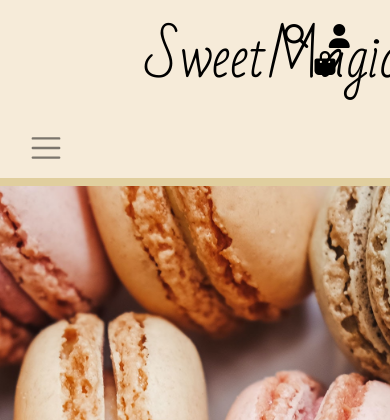
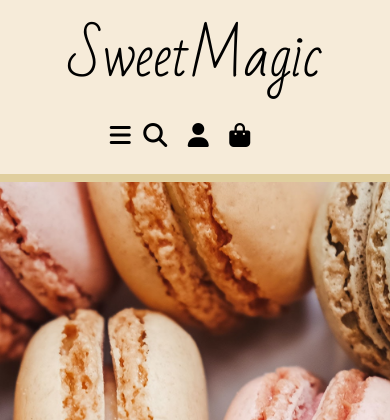
Before and after one commit to Code-Institute-Submissions/SweetMagic, a Django app: page / in a window 390 px wide. Shown: the top 420 px of that part. Run offline with Django 3.2, Linux system fonts and the light colour scheme; the visitor is signed in with stand-in values (Sample User, id 1); the page is wider than the window, and the part outside it is not shown; some libraries are stand-ins or nearby versions; some web fonts are replaced.

Commit message:
Styled header on smaller screens

```diff
--- a/static/css/base.css
+++ b/static/css/base.css
@@ -52,15 +52,12 @@ a:hover {
 
 .navbar-toggler {
     border: none;
+    color: #000 !important;
+    padding: 0;
 }
 
 /* Icons */
 
-.navbar-toggler-icon {
-    color: #000 !important;
-    font-size: 1.5rem;
-}
-
 .my-icon {
     font-size: 1.5rem;
 }
--- a/templates/base.html
+++ b/templates/base.html
@@ -28,12 +28,12 @@
     <!-- Header -->
         <header class="container-fluid sticky-top header-color">
             <div class="row h-100 justify-content-end align-items-center py-4">
-                <div class="col-4 text-center">
+                <div class="col-12 col-md-4 p-0 text-center">
                     <a href="{% url 'home' %}">
                         <h1 class="logo my-auto">SweetMagic</h1>
                     </a>
                 </div>
-                <div class="col-4 text-center">
+                <div class="col-md-4 d-none d-md-inline p-0 text-center">
                     <ul class="list-inline list-unstyled h-100">
                         <li class="list-inline-item mr-3 dropdown">
                             <a href="#" id="search" data-toggle="dropdown" aria-haspopup="true" aria-expanded="false">
@@ -65,9 +65,42 @@
             </div>
             <div class="row h-100 align-items-center">
                 <nav class="navbar navbar-expand-md navbar-light w-100">
-                    <button class="navbar-toggler" type="button" data-toggle="collapse" data-target="#my-nav" aria-controls="my-nav" aria-expanded="false" aria-label="Toggle navigation">
-                        <span class="navbar-toggler-icon"></span>
-                    </button>
+                    <div class="row w-100 d-inline d-md-none nav-small-screen">
+                        <div class="p-0 text-center">
+                            <ul class="list-inline list-unstyled h-100">
+                                <li class="list-inline-item">
+                                    <button class="navbar-toggler" type="button" data-toggle="collapse" data-target="#my-nav" aria-controls="my-nav" aria-expanded="false" aria-label="Toggle navigation">
+                                        <span><i class="fas fa-bars my-icon"></i></span>
+                                    </button>
+                                </li>
+                                <li class="list-inline-item mr-3 dropdown">
+                                    <a href="#" id="small-search" data-toggle="dropdown" aria-haspopup="true" aria-expanded="false">
+                                        <i class="fas fa-search my-icon"></i>
+                                    </a>
+                                    <div class="dropdown-menu border-0" aria-labelledby="small-search">                              </div>
+                                </li>
+                                <li class="list-inline-item mr-3 dropdown">
+                                    <a href="#" id="small-user" data-toggle="dropdown" aria-haspopup="true" aria-expanded="false">
+                                        <i class="fas fa-user my-icon"></i>
+                                    </a>
+                                    <div class="dropdown-menu border-0" aria-labelledby="small-user">
+                                        {% if request.user.is_authenticated %}
+                                            <a href="{% url 'profile' %}" class="dropdown-item">My Profile</a> <!--href comming from allauth-->
+                                            <a href="{% url 'account_logout' %}" class="dropdown-item">Logout</a> <!--href comming from allauth-->
+                                        {% else %}
+                                            <a href="{% url 'account_signup' %}" class="dropdown-item">Register</a> <!--href comming from allauth-->
+                                            <a href="{% url 'account_login' %}" class="dropdown-item">Login</a> <!--href comming from allauth-->
+                                        {% endif %}
+                                    </div>
+                                </li>
+                                <li class="list-inline-item">
+                                    <a href="#" class="" id="small-bag" data-toggle="dropdown" aria-haspopup="true" aria-expanded="false">
+                                        <i class="fas fa-shopping-bag my-icon"></i>
+                                    </a>
+                                </li>
+                            </ul>
+                        </div>
+                    </div>
                     <div class="collapse navbar-collapse" id="my-nav">
                         <ul class="navbar-nav w-auto mx-auto">
                             <li class="nav-item">
```
